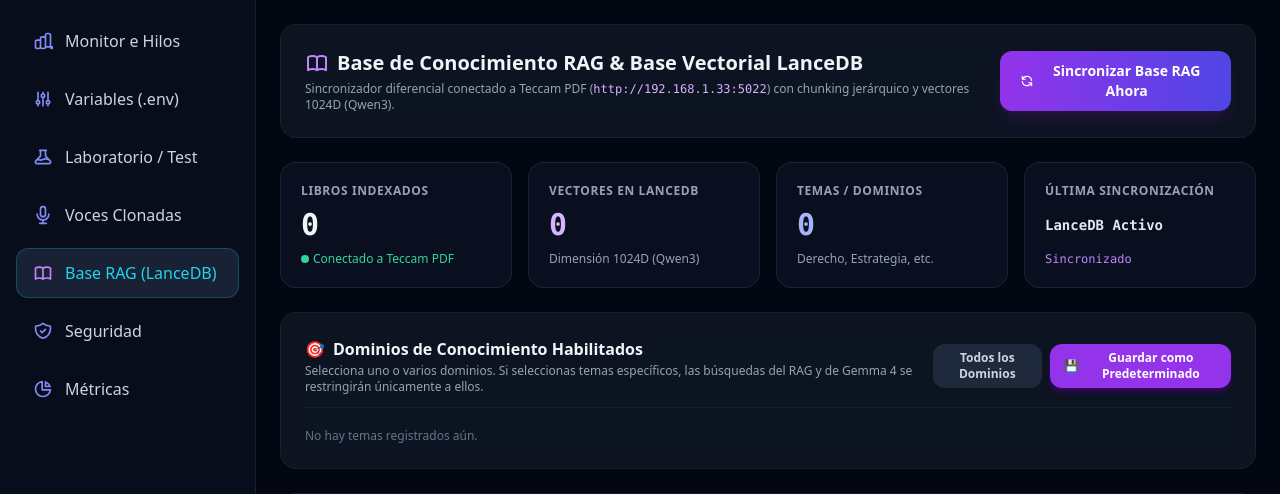
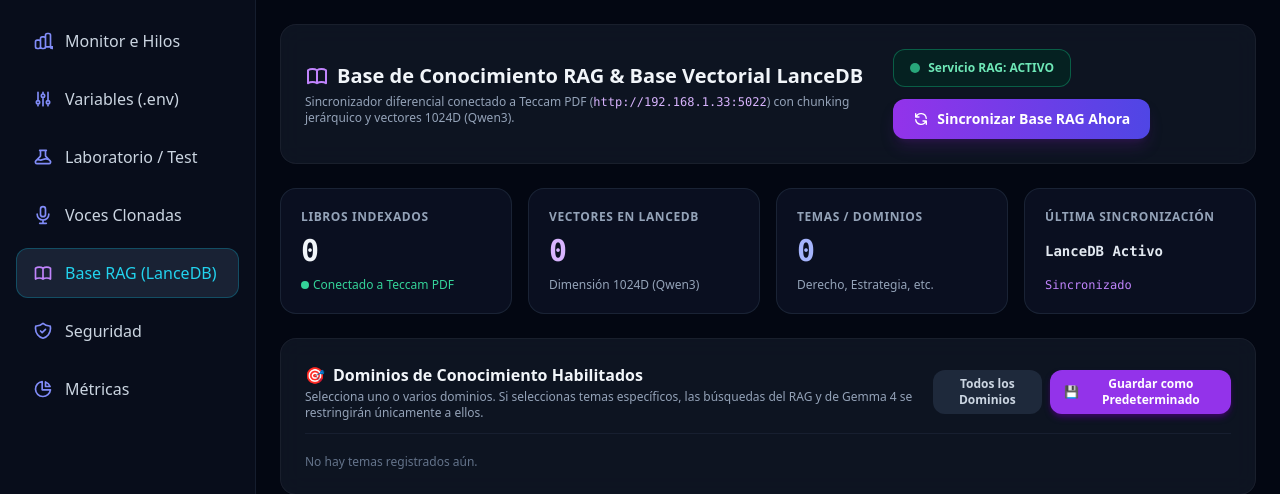
Before and after one commit to JoseLVillaronga/tech-vllm, a Flask app: page / in a window 1280 px wide, after a click on "Base RAG (LanceDB)". Shown: the part 78-572 px from the top of the page. Run offline with Flask 3, Linux system fonts and the light colour scheme; data that the repository does not hold is empty.

Commit message:
feat(rag): interruptor maestro para activar/desactivar globalmente el RAG en Gateway y Dashboard

```diff
--- a/app_dashboard.py
+++ b/app_dashboard.py
@@ -1609,14 +1609,16 @@ def api_rag_sync():
 
 @app.route("/api/rag/settings", methods=["GET", "POST"])
 def api_rag_settings():
-    """Lee o actualiza la configuración global de RAG (dominios/temas activos)."""
+    """Lee o actualiza la configuración global de RAG (estado y dominios/temas activos)."""
     try:
         from rag_engine import get_rag_settings, save_rag_settings
         if request.method == "POST":
             data = request.get_json() or {}
-            active_topics = data.get("active_topics", [])
-            success = save_rag_settings(active_topics)
-            return jsonify({"success": success, "active_topics": active_topics})
+            active_topics = data.get("active_topics", None)
+            enabled = data.get("enabled", None)
+            success = save_rag_settings(active_topics=active_topics, enabled=enabled)
+            settings = get_rag_settings()
+            return jsonify({"success": success, **settings})
         else:
             settings = get_rag_settings()
             return jsonify(settings)
--- a/rag_engine.py
+++ b/rag_engine.py
@@ -108,25 +108,35 @@ def get_mongo_db():
     return client[db_name]
 
 def get_rag_settings() -> Dict[str, Any]:
-    """Obtiene la configuración global de RAG (dominios/temas activos seleccionados)."""
+    """Obtiene la configuración global de RAG (estado encendido/apagado y dominios activos)."""
     try:
         db = get_mongo_db()
         doc = db.rag_settings.find_one({"_id": "global"})
         if doc:
             return {
+                "enabled": doc.get("enabled", True),
                 "active_topics": doc.get("active_topics", [])
             }
     except Exception:
         pass
-    return {"active_topics": []}
+    return {
+        "enabled": True,
+        "active_topics": []
+    }
 
-def save_rag_settings(active_topics: List[str]) -> bool:
-    """Guarda la configuración global de dominios/temas activos en MongoDB."""
+def save_rag_settings(active_topics: Optional[List[str]] = None, enabled: Optional[bool] = None) -> bool:
+    """Guarda la configuración global de dominios/temas activos y estado de activación en MongoDB."""
     try:
         db = get_mongo_db()
+        update_fields = {"updated_at": time.time()}
+        if active_topics is not None:
+            update_fields["active_topics"] = active_topics
+        if enabled is not None:
+            update_fields["enabled"] = bool(enabled)
+
         db.rag_settings.update_one(
             {"_id": "global"},
-            {"$set": {"active_topics": active_topics, "updated_at": time.time()}},
+            {"$set": update_fields},
             upsert=True
         )
         return True
@@ -344,13 +354,15 @@ def get_rag_stats() -> Dict[str, Any]:
 
         topics_list = [{"name": k, "chunks_count": v} for k, v in topics_count.items()]
 
+        rag_sett = get_rag_settings()
         return {
             "is_initialized": True,
+            "enabled": rag_sett.get("enabled", True),
             "total_chunks": total_chunks,
             "total_documents": len(docs_map),
             "documents": list(docs_map.values()),
             "topics": topics_list,
-            "active_topics": get_rag_settings().get("active_topics", []),
+            "active_topics": rag_sett.get("active_topics", []),
             "lancedb_path": LANCEDB_DIR,
             "table_name": TABLE_NAME
         }
--- a/templates/index.html
+++ b/templates/index.html
@@ -1300,7 +1300,11 @@
                             Sincronizador diferencial conectado a Teccam PDF (<span class="font-mono text-purple-300">http://192.168.1.33:5022</span>) con chunking jerárquico y vectores 1024D (Qwen3).
                         </p>
                     </div>
-                    <div class="flex items-center gap-3">
+                    <div class="flex items-center gap-3 flex-wrap">
+                        <button onclick="toggleRagMasterPower()" id="btn-toggle-rag-power" class="flex items-center gap-2 px-4 py-2.5 rounded-xl text-xs font-bold transition-all border bg-emerald-950/60 border-emerald-500/40 text-emerald-300 hover:bg-emerald-900/60" title="Activar o desactivar globalmente el acceso al RAG para el Gateway y LLM">
+                            <span id="badge-rag-power" class="w-2.5 h-2.5 rounded-full bg-emerald-400 animate-pulse"></span>
+                            <span id="text-rag-power">Servicio RAG: ACTIVO</span>
+                        </button>
                         <button onclick="triggerRagSync(false)" id="btn-sync-rag" class="flex items-center gap-2 px-5 py-2.5 bg-gradient-to-r from-purple-600 to-indigo-600 hover:from-purple-500 hover:to-indigo-500 text-white rounded-xl text-sm font-semibold shadow-lg shadow-purple-900/30 transition-all">
                             <svg id="icon-sync-rag" class="h-4 w-4" fill="none" viewBox="0 0 24 24" stroke="currentColor" stroke-width="2">
                                 <path stroke-linecap="round" stroke-linejoin="round" d="M4 4v5h.582m15.356 2A8.001 8.001 0 004.582 9m0 0H9m11 11v-5h-.581m0 0a8.003 8.003 0 01-15.357-2m15.357 2H15" />
@@ -1308,6 +1312,20 @@
                             <span id="text-sync-rag">Sincronizar Base RAG Ahora</span>
                         </button>
                     </div>
+                </div>
+
+                <!-- Banner de RAG Desactivado (si aplica) -->
+                <div id="rag-disabled-banner" class="hidden p-4 rounded-2xl bg-amber-950/40 border border-amber-500/40 flex items-center justify-between gap-4">
+                    <div class="flex items-center gap-3">
+                        <span class="text-xl">⏸️</span>
+                        <div>
+                            <div class="text-sm font-bold text-amber-200">El servicio RAG está desactivado globalmente</div>
+                            <div class="text-xs text-amber-300/80">El API Gateway en el puerto 8000 rechazará las consultas al RAG y Gemma 4 responderá sin consultar LanceDB.</div>
+                        </div>
+                    </div>
+                    <button onclick="toggleRagMasterPower(true)" class="px-3.5 py-1.5 rounded-xl bg-amber-600 hover:bg-amber-500 text-xs font-bold text-white transition-all shadow-md">
+                        Reactivar RAG
+                    </button>
                 </div>
 
                 <!-- Métricas Clave RAG -->
@@ -1787,6 +1805,7 @@
         // ==============================================================================
         let availableRagTopics = [];
         let selectedRagTopics = []; // Vacío significa TODOS los temas activos
+        let isRagGloballyEnabled = true;
 
         async function loadRagStats() {
             try {
@@ -1811,6 +1830,27 @@
                 } else {
                     if (lastSyncEl) lastSyncEl.innerText = 'LanceDB Activo';
                     if (lastDurEl) lastDurEl.innerText = 'Sincronizado';
+                }
+
+                // Actualizar estado de encendido/apagado global del RAG
+                isRagGloballyEnabled = (data.enabled !== false);
+                const btnPower = document.getElementById('btn-toggle-rag-power');
+                const badgePower = document.getElementById('badge-rag-power');
+                const textPower = document.getElementById('text-rag-power');
+                const bannerDisabled = document.getElementById('rag-disabled-banner');
+
+                if (btnPower && badgePower && textPower) {
+                    if (isRagGloballyEnabled) {
+                        btnPower.className = "flex items-center gap-2 px-4 py-2.5 rounded-xl text-xs font-bold transition-all border bg-emerald-950/60 border-emerald-500/40 text-emerald-300 hover:bg-emerald-900/60 cursor-pointer";
+                        badgePower.className = "w-2.5 h-2.5 rounded-full bg-emerald-400 animate-pulse";
+                        textPower.innerText = "Servicio RAG: ACTIVO";
+                        if (bannerDisabled) bannerDisabled.classList.add('hidden');
+                    } else {
+                        btnPower.className = "flex items-center gap-2 px-4 py-2.5 rounded-xl text-xs font-bold transition-all border bg-rose-950/70 border-rose-500/50 text-rose-300 hover:bg-rose-900/70 cursor-pointer";
+                        badgePower.className = "w-2.5 h-2.5 rounded-full bg-rose-500";
+                        textPower.innerText = "Servicio RAG: INACTIVO";
+                        if (bannerDisabled) bannerDisabled.classList.remove('hidden');
+                    }
                 }
 
                 // Actualizar temas disponibles
@@ -1951,6 +1991,30 @@
         function toggleAllRagTopics() {
             selectedRagTopics = [];
             renderRagTopicChips();
+        }
+
+        async function toggleRagMasterPower(targetState = null) {
+            const newState = (targetState !== null) ? Boolean(targetState) : !isRagGloballyEnabled;
+            const btnPower = document.getElementById('btn-toggle-rag-power');
+            if (btnPower) btnPower.style.opacity = '0.6';
+
+            try {
+                const res = await fetch('/api/rag/settings', {
+                    method: 'POST',
+                    headers: { 'Content-Type': 'application/json' },
+                    body: JSON.stringify({ enabled: newState })
+                });
+                const data = await res.json();
+                if (data.success) {
+                    await loadRagStats();
+                } else {
+                    alert("Error cambiando estado del RAG: " + (data.error || "Desconocido"));
+                }
+            } catch (err) {
+                alert("Error de conexión: " + err.message);
+            } finally {
+                if (btnPower) btnPower.style.opacity = '1';
+            }
         }
 
         async function saveGlobalRagTopics() {
```
Also changed, not shown: app_gateway.py (+9 -1 lines).
